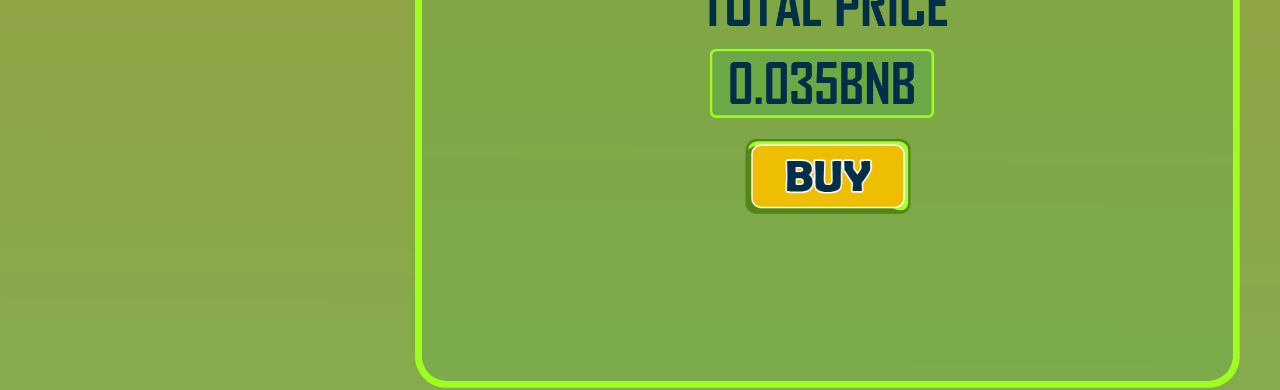
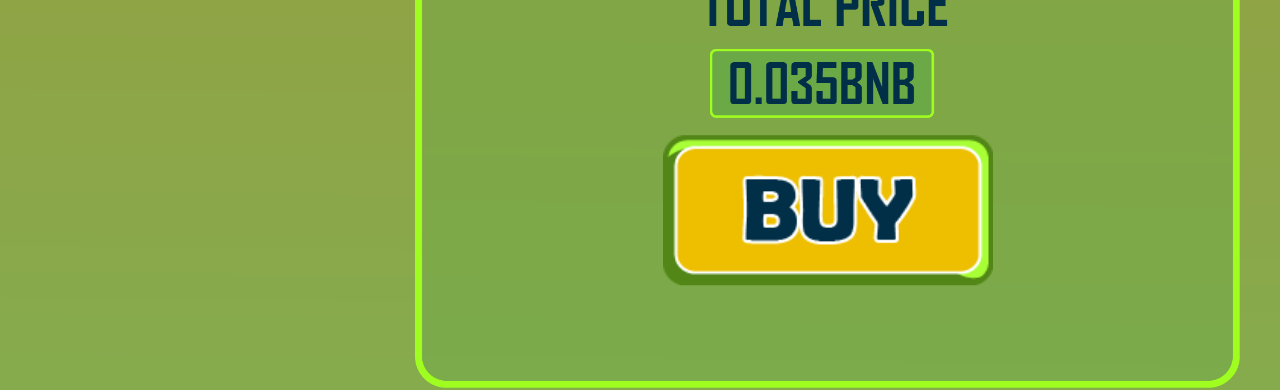
Before and after one commit to solution-pool/BHG-NFT-DestinyWar, a React (Create React App) app: page / in a window 1280 px wide. Shown: the part 2600-2990 px from the top of the page. Built offline with nearby package versions, Linux system fonts and the light colour scheme.

Commit message:
update buy btn

```diff
--- a/src/components/BuyCharacter/BuyCharacter.scss
+++ b/src/components/BuyCharacter/BuyCharacter.scss
@@ -49,12 +49,12 @@
             }
 
             &__buyBtn {
-                width: 20%;
+                width: 40%;
 
                 position: absolute;
                 transform: translate3d(-50%, -50%, 0);
 
-                top: 81%;
+                top: 84%;
                 left: 50%;
 
                 &:hover {
```
